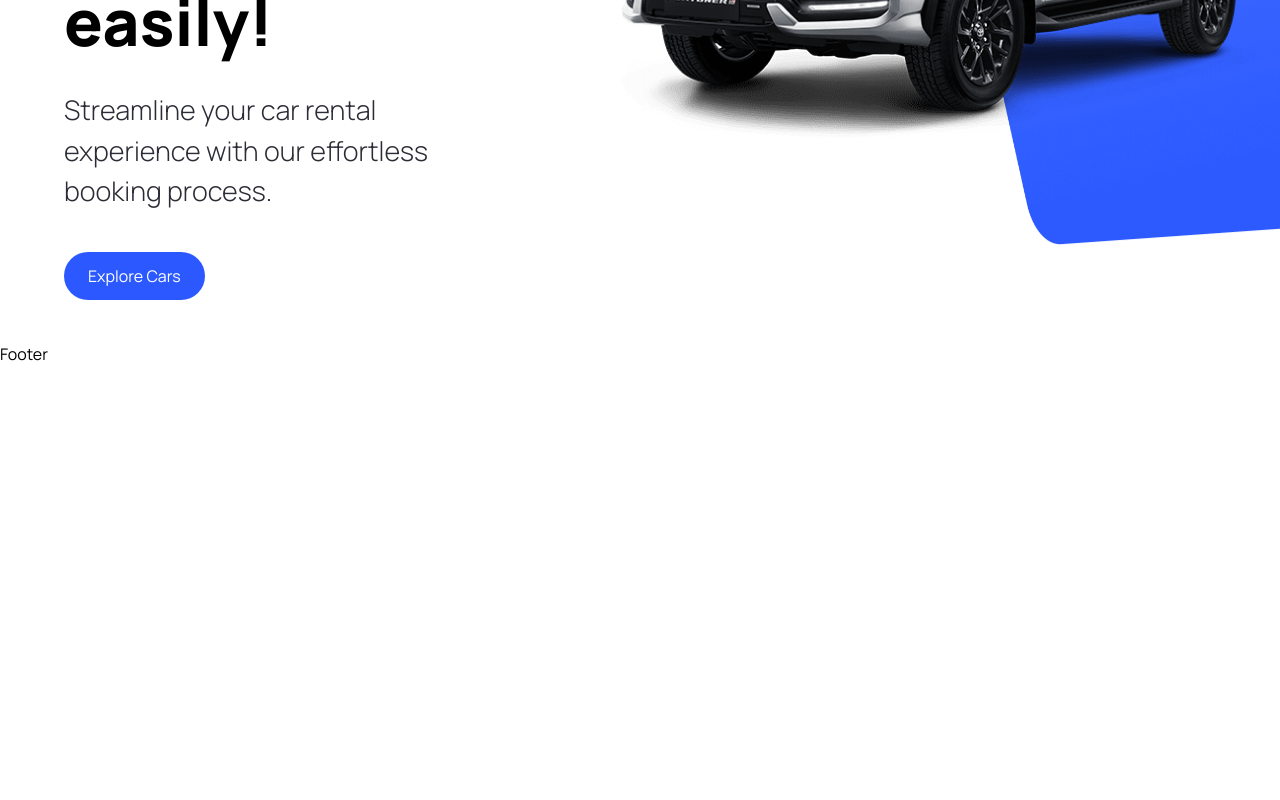
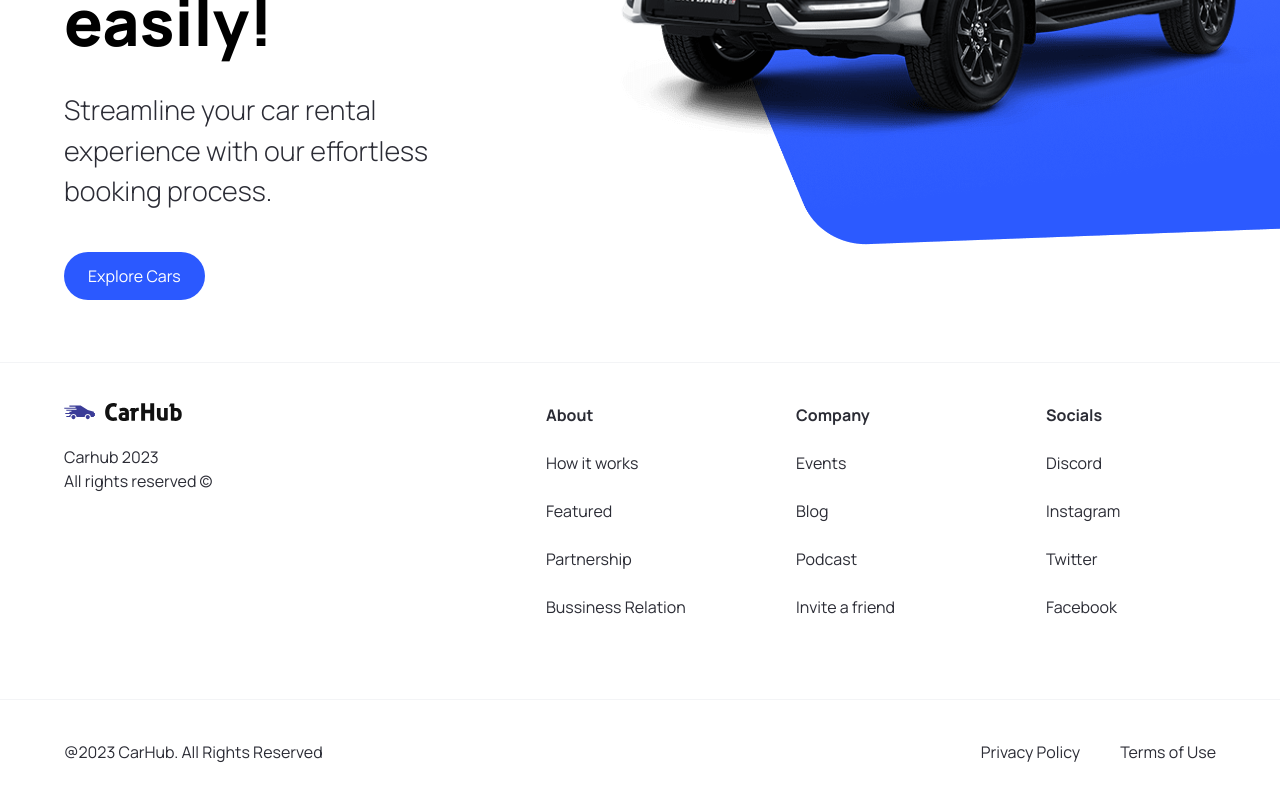
Before and after one commit to NathanHolt/next-car-app, a Next.js app: page / in a window 1280 px wide. Shown: the part 458-1258 px from the top of the page. Before the commit the page ends 824 px from the top, so only its background shows below. Built offline with nearby package versions, Linux system fonts and the light colour scheme.

Commit message:
added Footer, small Header fix

```diff
--- a/components/Footer.tsx
+++ b/components/Footer.tsx
@@ -1,8 +1,66 @@
-import React from 'react'
+import Link from "next/link";
+import Image from "next/image";
+
+import { footerLinks } from "@/constants";
 
 function Footer() {
   return (
-    <div>Footer</div>
+    <footer className="flex flex-col text-black-100 mt-5 border-t border-gray-100">
+        <div className="flex max-md:flex-col flex-wrap justify-between gap-5 sm:px-16 px-6 py-10">
+            <div className="flex flex-col justify-start items-start gap-6">
+                <Image
+                    src='/logo.svg'
+                    alt="logo"
+                    width={118}
+                    height={18}
+                    className="object-contain"
+                />
+                <p className="text-base text-grey-700">
+                    Carhub 2023 <br />
+                    All rights reserved &copy;
+                </p>
+            </div>
+
+            <div className="footer__links">
+                {footerLinks.map((link) => (
+                    <div key={link.title} className="footer__link">
+                        <h3 className="font-bold">
+                            {link.title}
+                        </h3>
+                        {link.links.map((item) => (
+                            <Link
+                                key={item.title}
+                                href={item.url}
+                                className="text-grey-500"
+                            >
+                                {item.title}
+                            </Link>
+                        ))}
+                    </div>
+                ))}
+            </div>
+        </div>
+
+        <div className="flex justify-between items-center flex-wrap mt-10 border-t border-gray-100 sm:px-16 px-6 py-10">
+            <p>@2023 CarHub. All Rights Reserved</p>
+
+            <div className="footer__copyrights-link">
+                <Link
+                    href='/'
+                    className="text-grey-500"
+                >
+                    Privacy Policy
+                </Link>
+                <Link
+                    href='/'
+                    className="text-grey-500"
+                >
+                    Terms of Use
+                </Link>
+            </div>
+        </div>
+
+    </footer>
   )
 }
 
--- a/components/Hero.tsx
+++ b/components/Hero.tsx
@@ -28,17 +28,15 @@
 
         <div className="hero__image-container">
           <div className="hero__image">
-
             <Image
               src="/hero.png"
               alt='hero'
               fill
               className='object-contain'
             />
+          </div>
 
-            <div className="hero__image-overlay"></div>
-
-          </div>
+          <div className="hero__image-overlay"></div>
         </div>
     </div>
   )
```
